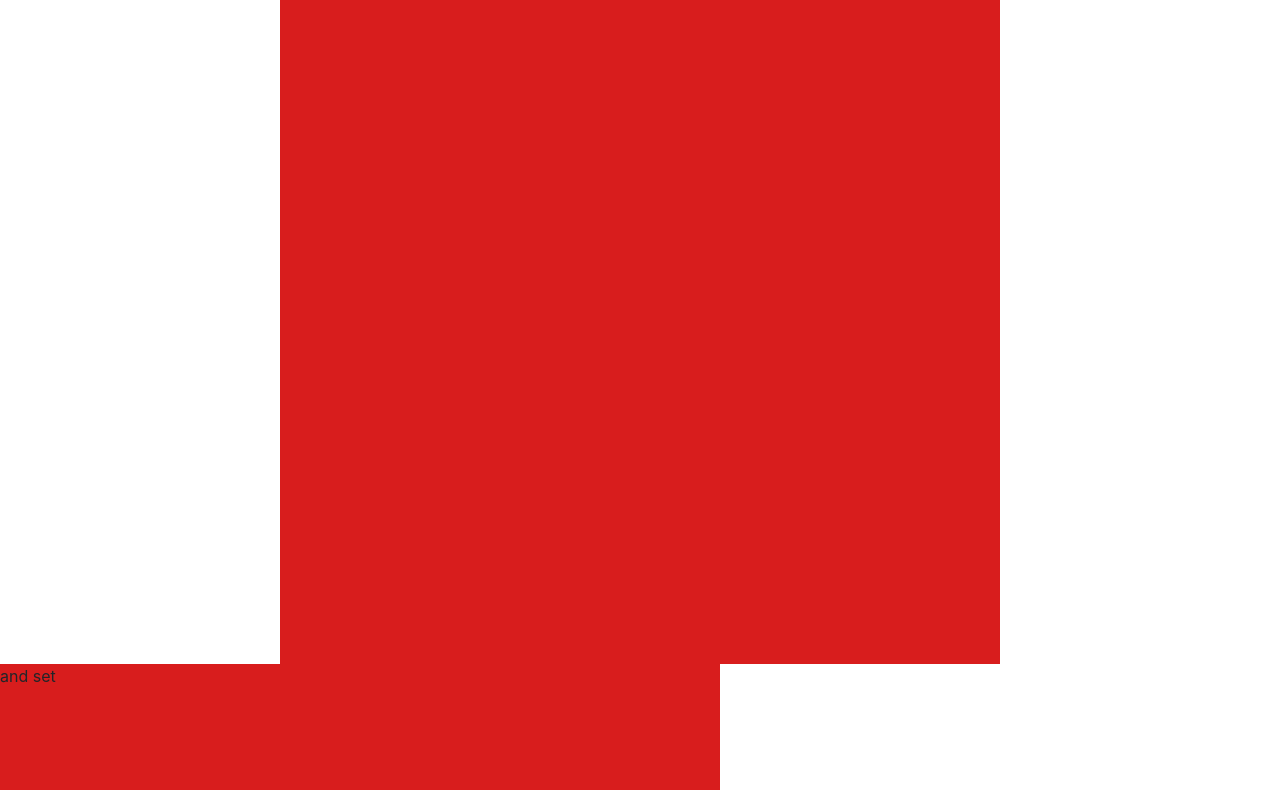
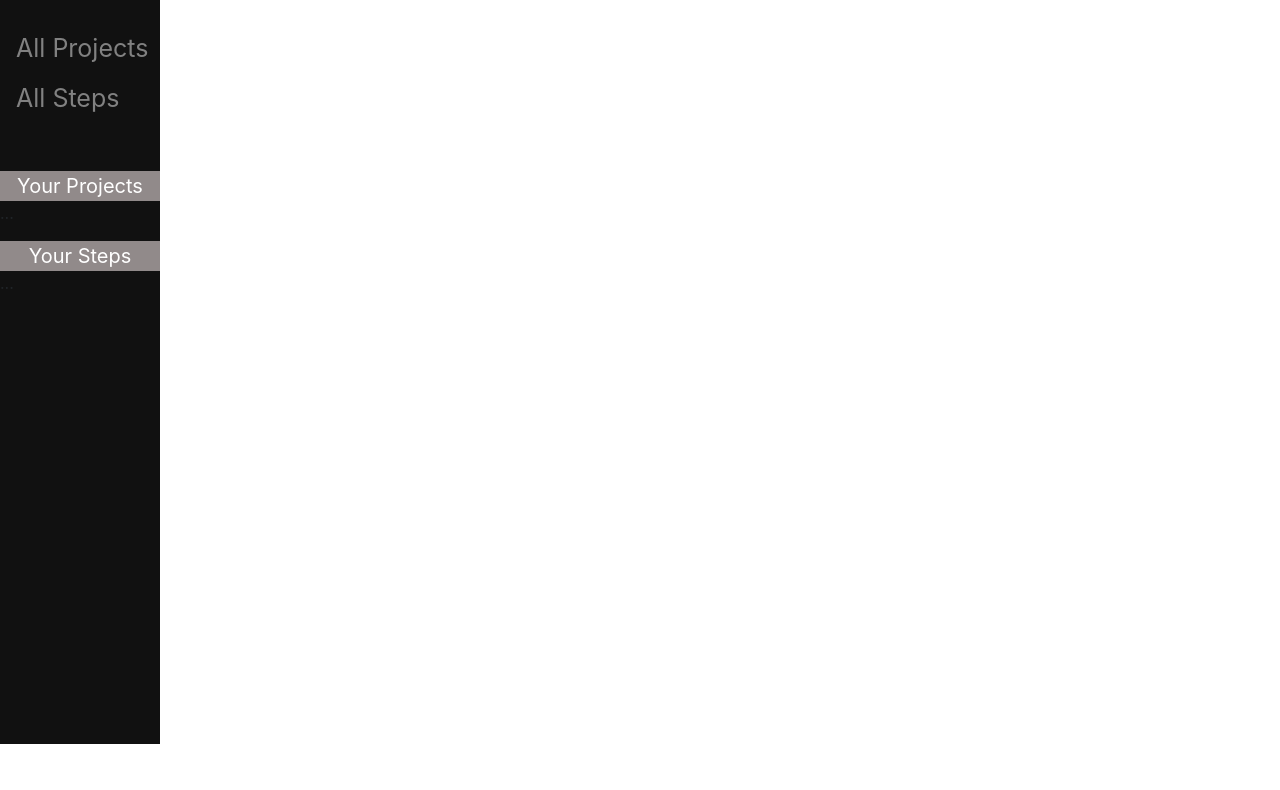
Before and after one commit to mesielepush/To_Do_list, a website built with webpack: page dist/index.html in a window 1280 px wide. Shown: the part 56-846 px from the top of the page. After the commit the page ends 800 px from the top, so only its background shows below. Built offline with nearby package versions, Linux system fonts and the light colour scheme.

Commit message:
general ui scafold

```diff
--- a/src/styles/style.scss
+++ b/src/styles/style.scss
@@ -1,5 +1,36 @@
-.test{
-    width: 45rem;
-    height: 45rem;
-    background-color: rgb(216, 29, 29)!important;
-}
+
+.sidenav {
+    height: 100%;
+    width: 160px;
+    position: fixed;
+    z-index: 1;
+    top: 0;
+    left: 0;
+    background-color: #111;
+    overflow-x: hidden;
+    padding-top: 5rem;
+    .general{
+        margin-bottom: 3rem;;
+        a {
+            padding: 6px 8px 6px 16px;
+            text-decoration: none;
+            font-size: 25px;
+            color: #818181;
+            display: block;
+          }
+    }
+
+    .projects_text{
+        text-align: center;
+        background-color: rgb(145, 138, 138);
+        margin-top: 1rem;;
+        font-size: 20px;
+        color: #ffffff;
+        display: block;
+    }
+  }
+
+
+  .sidenav a:hover {
+    color: #f1f1f1;
+  }
```
Also changed, not shown: dist/index.html, src/styles/style.css, 1 other file.
